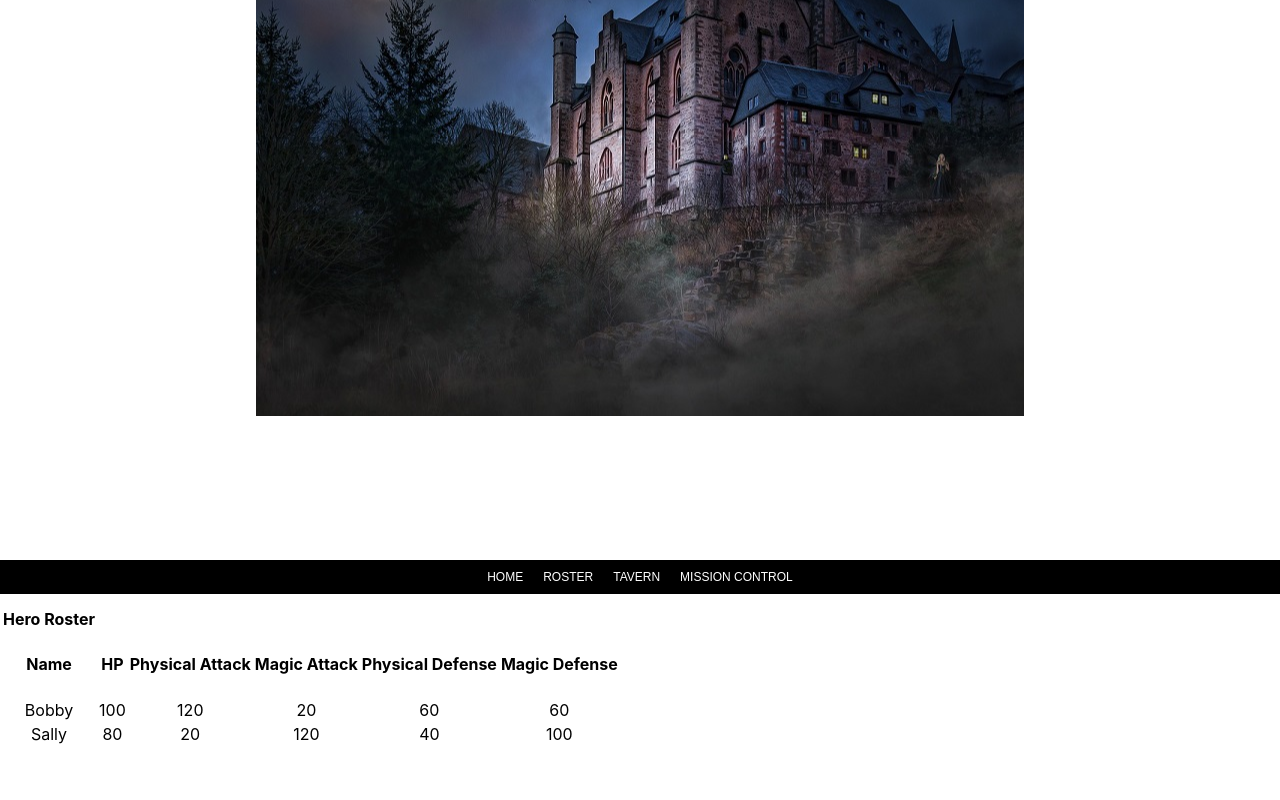
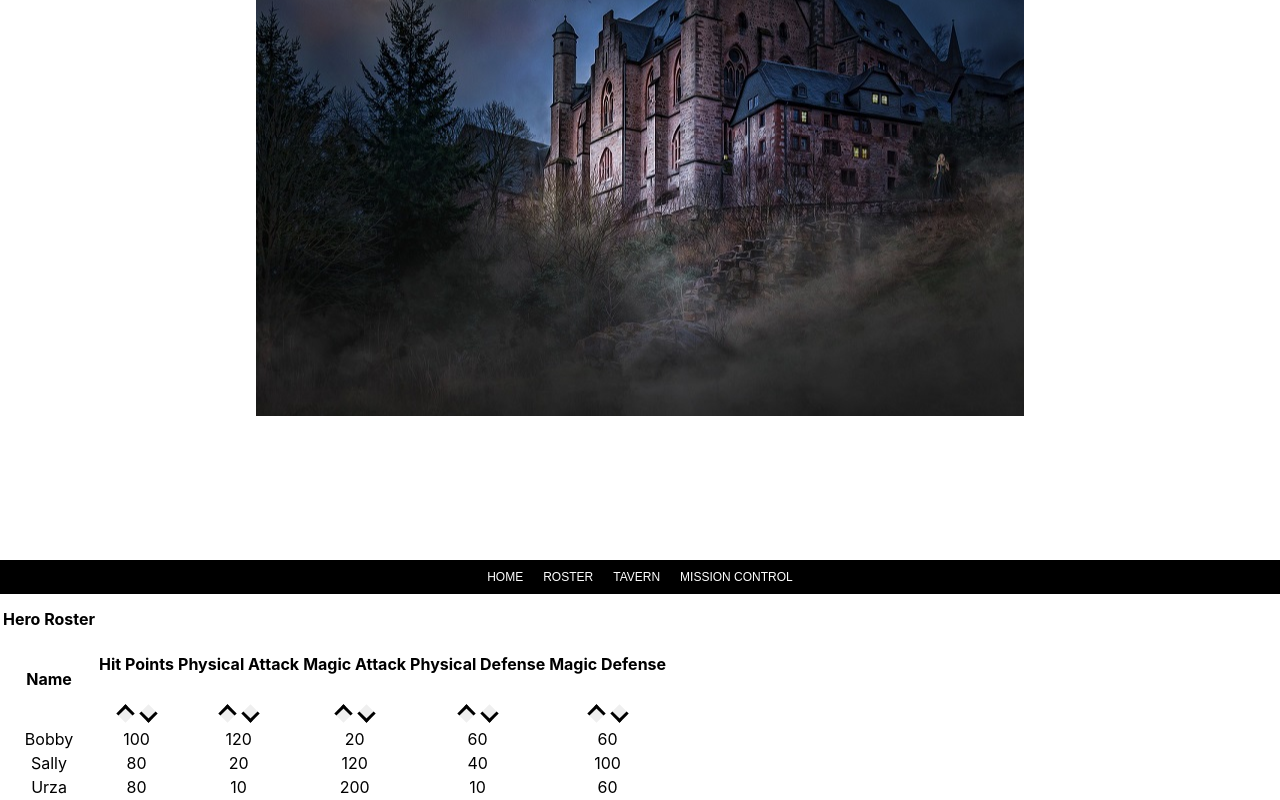
Before and after one commit to PopSizzle/HeroGame, a React (Create React App) app: page /roster in a window 1280 px wide. Shown: the part 252-1052 px from the top of the page. Before the commit the page ends 999 px from the top, so only its background shows below. Built offline with nearby package versions, Linux system fonts and the light colour scheme.

Commit message:
added sort function to roster page
Added function to sort roster by a specific attribute

```diff
--- a/src/components/Table/index.js
+++ b/src/components/Table/index.js
@@ -1,8 +1,16 @@
 import React from 'react';
+import './table.css';
 
-const Table = ({ title, cols, data, edit, deleteFunction, editFunction}) => {
+const Table = ({ title, cols, data, edit, deleteFunction, editFunction, sort}) => {
 
   let keys = Object.keys(data);
+  let attrs = [...cols];
+
+  for(let i=1; i<attrs.length; i++){
+    let words = attrs[i].split(' ');
+    console.log(words);
+    attrs[i] = words[0].slice(0,3).toLowerCase() + words[1].slice(0,3);
+  }
 
   return (
     <div>
@@ -15,7 +23,7 @@ const Table = ({ title, cols, data, edit, deleteFunction, editFunction}) => {
         <tbody>
           <tr>
             {cols.map((col, index) => (
-              <td key={index}><h4>{col}</h4></td>
+              <td key={index}><h4>{col}</h4>{index > 0 ? <div><button onClick={() =>sort(attrs[index], 'ascend')} className='arrow up'></button><button onClick={() => sort(attrs[index], 'descend')}className='arrow down'></button></div> : null}</td>
             ))}
           </tr>
           {
--- a/src/components/Table/table.css
+++ b/src/components/Table/table.css
@@ -0,0 +1,27 @@
+.arrow {
+  border: solid black;
+  border-width: 0 3px 3px 0;
+  display: inline-block;
+  padding: 5px;
+  margin: 5px;
+}
+
+.right {
+  transform: rotate(-45deg);
+  -webkit-transform: rotate(-45deg);
+}
+
+.left {
+  transform: rotate(135deg);
+  -webkit-transform: rotate(135deg);
+}
+
+.up {
+  transform: rotate(-135deg);
+  -webkit-transform: rotate(-135deg);
+}
+
+.down {
+  transform: rotate(45deg);
+  -webkit-transform: rotate(45deg);
+}
--- a/src/pages/Roster/index.js
+++ b/src/pages/Roster/index.js
@@ -1,4 +1,4 @@
-import React from 'react';
+import { React, useEffect, useState } from 'react';
 import Table from '../../components/Table';
 import './roster.css';
 
@@ -8,7 +8,7 @@ import './roster.css';
 
 // Sort by ascending/descending in a category
 
-// View Armory
+// View Armorys
 
 // Equip heroes with certain items
 
@@ -16,31 +16,61 @@ import './roster.css';
 
 const Roster = () =>{
 
-  let title = 'Hero Roster';
-  let cols = ['Name', 'HP', 'Physical Attack', 'Magic Attack', 'Physical Defense', 'Magic Defense'];
-  let data = [
+  const [data, setData] = useState([
     {
       name: "Bobby",
-      hp: 100,
-      physAtt: 120,
+      hitPoi: 100,
+      phyAtt: 120,
       magAtt: 20,
-      physDef: 60,
-      magdef: 60
+      phyDef: 60,
+      magDef: 60,
     },
     {
       name: "Sally",
-      hp: 80,
-      physAtt: 20,
+      hitPoi: 80,
+      phyAtt: 20,
       magAtt: 120,
-      physDef: 40,
-      magdef: 100
+      phyDef: 40,
+      magDef: 100,
+    },
+    {
+      name: "Urza",
+      hitPoi: 80,
+      phyAtt: 10,
+      magAtt: 200,
+      phyDef: 10,
+      magDef: 60,
     }
-  ]
+  ]);
+
+  useEffect(() =>{
+  },[data]);
+
+
+  let title = 'Hero Roster';
+  let cols = ['Name', 'Hit Points', 'Physical Attack', 'Magic Attack', 'Physical Defense', 'Magic Defense'];
+
+  const sortRoster = (attr, dir) =>{
+
+    console.log('clicked: ' + attr)
+
+    let roster = [...data];
+
+    roster= roster.sort(
+      function(a,b){
+        if(dir === 'ascend') return b[attr] - a[attr];
+        else return a[attr] - b[attr];
+      }
+    )
+
+    setData(roster);
+    console.log(data);
+  }
 
 
   return(
     <div>
-      <Table title={title} cols={cols} data={data} edit={false}/>
+      <Table title={title} cols={cols} data={data} edit={false} sort={sortRoster}/>
     </div>
   )
 }
```
